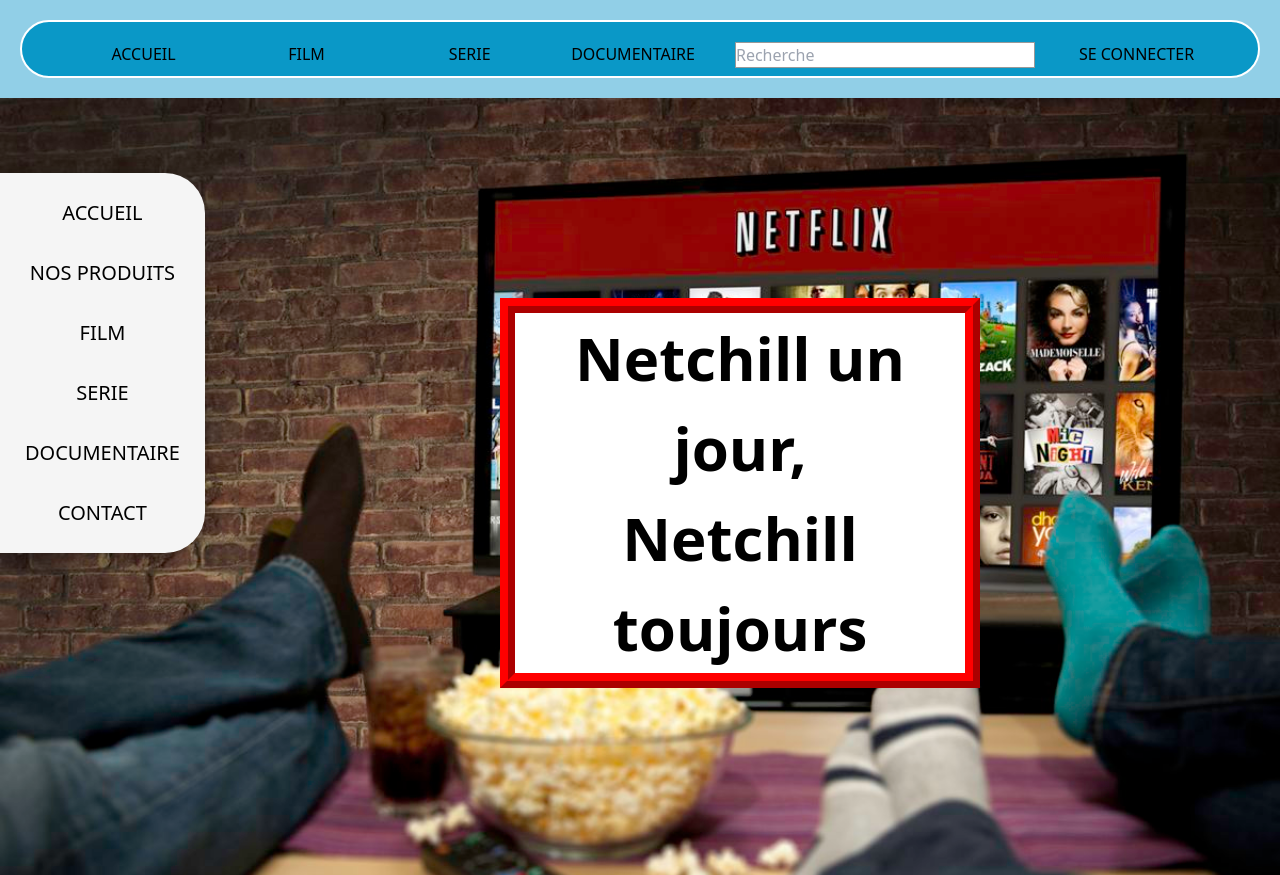
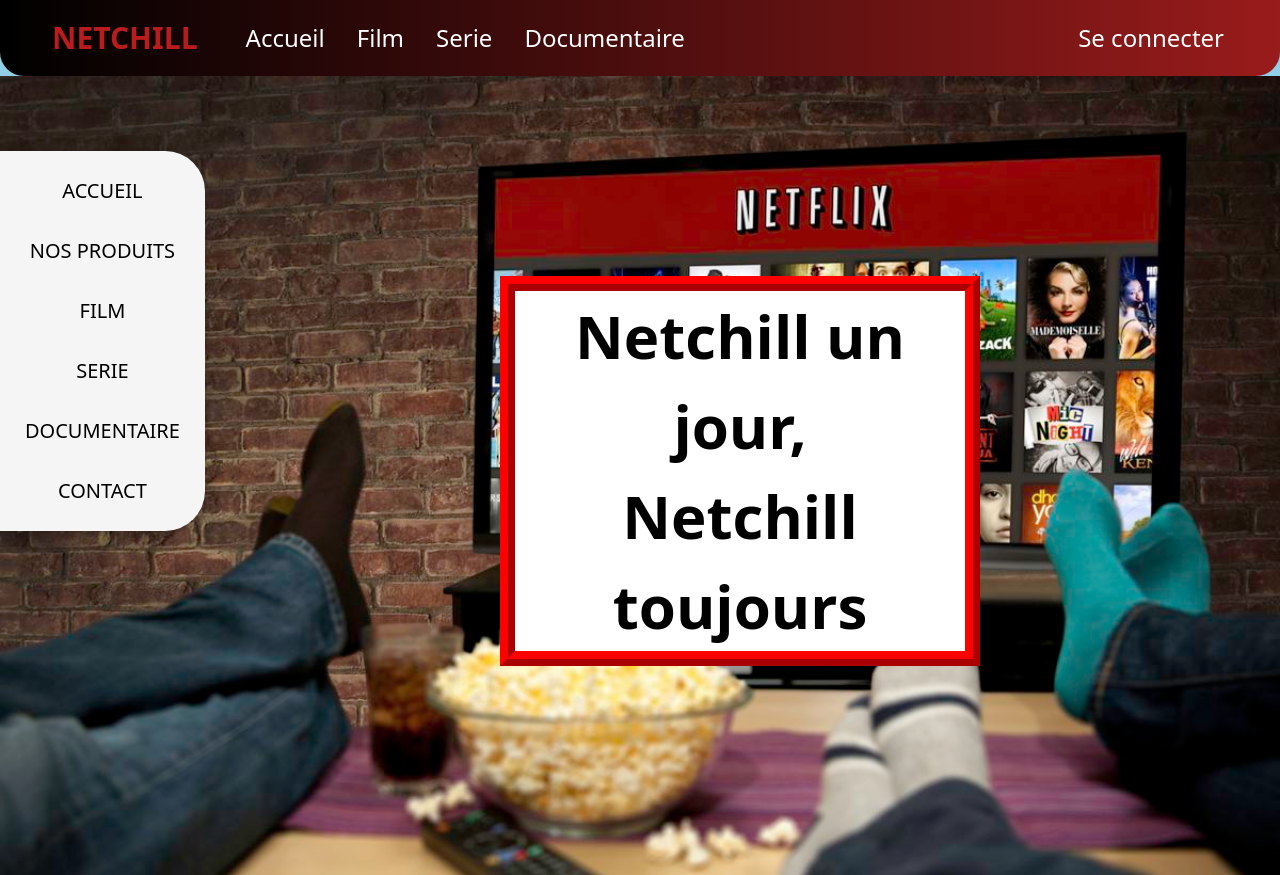
Before and after one commit to FlorianBriand/Site_e-commerce_films_series, a PHP site: page /index.php in a window 1280 px wide. Shown: the top 875 px of the page. Run offline with PHP 8.4, Linux system fonts and the light colour scheme.

Commit message:
amélioration du header

```diff
--- a/header.php
+++ b/header.php
@@ -1,64 +1,60 @@
 <?php
 include "varSession.inc.php";
 ?>
-<header>
-  <nav>
+<!-- id="barreHaut"-->
+<header class="w-full bg-gradient-to-r from-black to-red-800 p-5 rounded-b-3xl flex justify-between ">
 
-    <div id="barreHaut">
-      <div class="lienBarre">
+  <div class=" flex justify-between items-center float-left w-1/2">
+
+    <div class="float-left  mx-8 ">
+      <a class="text-red-700 font-bold text-3xl" href="index.php">NETCHILL</a>
+    </div>
+
+    <div class="float-left text-white text-2xl mx-4 ">
       <a href="index.php">Accueil</a>
     </div>
 
     <?php
     for ($i = 0; $i < sizeof($_SESSION['categories']); $i++) {
+    ?>
+      <div class="float-left text-white text-2xl mx-4 ">
 
-      ?>
-        <div class="lienBarre">
-          <?php
 
-          echo '<a href="films.php?cat=' . $_SESSION['categories'][$i] . '">';
+        <a href="films.php?cat=<?php echo $_SESSION['categories'][$i] ?>">
 
-          echo $_SESSION['categories'][$i];
+          <?php echo $_SESSION['categories'][$i];
           ?>
         </a>
       </div>
     <?php
     }
     ?>
-      <div class="lienBarre">
-        <input type="search" id="barsearch" placeholder="Recherche" />
   </div>
+  <div class="flex items-center justify-end mr-5">
     <?php
-
-
     if (isset($_SESSION['id'])) {
     ?>
-        <div class="lienBarre">
-          <?php
-          echo '<a href="panier.php">';
-          echo "Panier";
-          ?>
+      <div class="text-white text-2xl mx-4 ">
+        <a href="panier.php">
+          Panier
         </a>
       </div>
-        <div class="lienBarre">
-          <?php
-          echo '<a href="deconnexion.php">';
-          echo "Déconnexion";
-          ?>
+      <div class="text-white text-2xl mx-4 ">
+        <a href="deconnexion.php">
+          Déconnexion
         </a>
       </div>
     <?php
     } else {
     ?>
-        <div class="lienBarre">
-          <?php
-          echo '<a href="connexion.php">';
-          echo "Se connecter";
-          ?>
+      <div class="text-white text-2xl mx-4 ">
+        <a href="connexion.php">
+          Se connecter
+
         </a>
       </div>
     <?php
     }
     ?>
-  </nav>
+  </div>
 </header>
```
Lines whose indentation alone changed are shown as unchanged.
